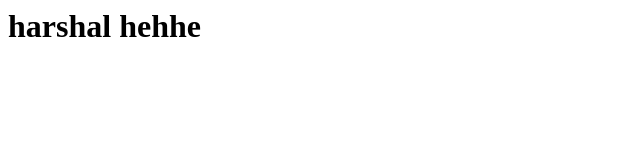
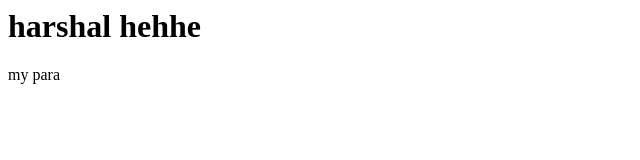
Before and after one commit to Harshal020703/demo-repo, a plain HTML site: page index.html in a window 1280 px wide. Shown: the full height of the page, 0-640 px from the left. Drawn offline with Linux system fonts and the light colour scheme.

Commit message:
added para tag

```diff
--- a/index.html
+++ b/index.html
@@ -1 +1,2 @@
 <h1>harshal hehhe</h1>
+<p>my para</p>
```
